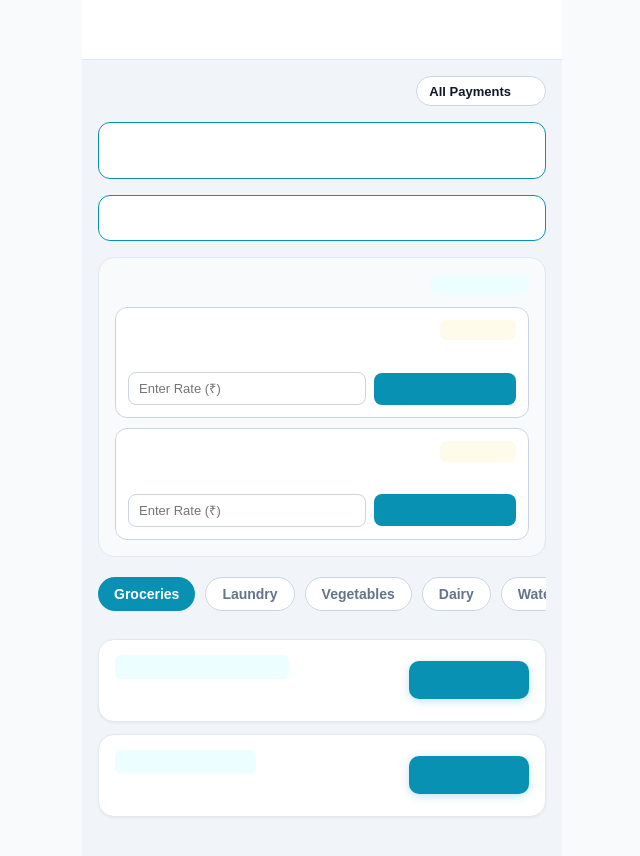
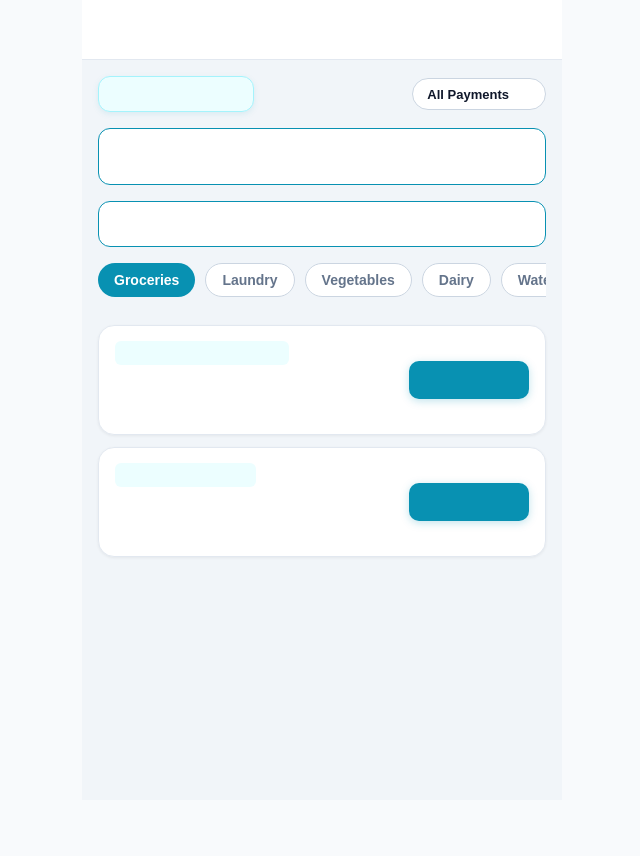
Before and after one commit to RachitYa/febebo-app, a React (Vite) app: page /vendor-transactions in a window 1280 px wide. Shown: the top 856 px of the page, without its empty margins (318-958 px from the left). After the commit the page ends 800 px from the top, so only its background shows below. Built offline with nearby package versions, Linux system fonts and the light colour scheme; sample sign-in values are in the browser's storage.

Commit message:
Refactor Vendor Account UI: compact Staff Requests modal button, display vendor cards with Add Items checklist modal and payment options

```diff
--- a/src/pages/VendorTransactions.jsx
+++ b/src/pages/VendorTransactions.jsx
@@ -342,6 +342,11 @@ export default function VendorTransactions() {
 
   const [showAnalytics, setShowAnalytics]       = useState(false);
   const [analyticsPeriod, setAnalyticsPeriod]   = useState('Monthly'); // 'Weekly', 'Monthly', 'Yearly'
+  const [showStaffReqModal, setShowStaffReqModal] = useState(false);
+  const [staffRequests, setStaffRequests]       = useState([
+    { id: 1, item: 'Basmati Rice 25kg', qty: '2 Bags', staff: 'Ramesh Yadav (Cook)', vendor: 'The Local Market', date: 'Today', status: 'Pending Rate', rate: '' },
+    { id: 2, item: 'Floor Cleaner & Phenyle', qty: '5 Litres', staff: 'Mohan Das (Cleaner)', vendor: 'Sunil Traders', date: 'Today', status: 'Pending Rate', rate: '' },
+  ]);
 
   const handleAddCategory = () => {
     const newCat = window.prompt('Enter new category name:');
@@ -814,8 +819,12 @@ export default function VendorTransactions() {
 
       <div style={{ padding: 16 }}>
         <div style={{ display: 'flex', justifyContent: 'space-between', alignItems: 'center', marginBottom: 16 }}>
-          <p style={{ fontSize: 13, fontWeight: 600, color: '#64748b', margin: 0 }}>Payment History</p>
-          <button onClick={() => setFilterOpen(true)} style={{ display: 'flex', alignItems: 'center', gap: 6, background: 'white', border: '1px solid #cbd5e1', borderRadius: 20, padding: '6px 12px', fontSize: 13, fontWeight: 600, color: '#0f172a', cursor: 'pointer' }}>
+          <button onClick={() => setShowStaffReqModal(true)}
+            style={{ background: '#ecfeff', border: '1px solid #a5f3fc', borderRadius: 12, padding: '8px 14px', color: '#0891b2', fontSize: 13, fontWeight: 800, cursor: 'pointer', display: 'flex', alignItems: 'center', gap: 6, fontFamily: 'inherit', boxShadow: '0 2px 6px rgba(8,145,178,0.1)' }}>
+            <span className="material-symbols-outlined" style={{ fontSize: 18 }}>assignment</span>
+            Staff Requests ({staffRequests.length})
+          </button>
+          <button onClick={() => setFilterOpen(true)} style={{ display: 'flex', alignItems: 'center', gap: 6, background: 'white', border: '1px solid #cbd5e1', borderRadius: 20, padding: '7px 14px', fontSize: 13, fontWeight: 600, color: '#0f172a', cursor: 'pointer' }}>
             {filterStatus} <span className="material-symbols-outlined" style={{ fontSize: 16, color: '#0891b2' }}>expand_more</span>
           </button>
         </div>
@@ -830,39 +839,6 @@ export default function VendorTransactions() {
           <span className="material-symbols-outlined" style={{ position: 'absolute', left: 12, top: '50%', transform: 'translateY(-50%)', color: '#0891b2', fontSize: 20, pointerEvents: 'none' }}>search</span>
           <input value={search} onChange={e => setSearch(e.target.value)} placeholder="Search Vendor"
             style={{ width: '100%', paddingLeft: 40, paddingRight: 16, paddingTop: 12, paddingBottom: 12, border: '1.5px solid #0891b2', borderRadius: 12, fontSize: 15, fontFamily: 'inherit', background: 'white', color: '#1e293b', outline: 'none', boxSizing: 'border-box' }} />
-        </div>
-
-        {/* Staff Purchasing Requisitions List (Submitted by Staff, Approved & Rates Filled by Admin) */}
-        <div style={{ background: '#f8fafc', border: '1px solid #e2e8f0', borderRadius: 16, padding: 16, marginBottom: 20 }}>
-          <div style={{ display: 'flex', justifyContent: 'space-between', alignItems: 'center', marginBottom: 12 }}>
-            <p style={{ margin: 0, fontSize: 13, fontWeight: 800, color: '#0891b2', textTransform: 'uppercase', letterSpacing: 0.5 }}>📋 Staff Purchase Requisitions (Daily List)</p>
-            <span style={{ fontSize: 11, background: '#ecfeff', color: '#0891b2', padding: '2px 8px', borderRadius: 10, fontWeight: 700 }}>Updated by Staff</span>
-          </div>
-
-          <div style={{ display: 'flex', flexDirection: 'column', gap: 10 }}>
-            {[
-              { id: 1, item: 'Basmati Rice 25kg', qty: '2 Bags', staff: 'Ramesh Yadav (Cook)', vendor: 'The Local Market', date: 'Today', status: 'Pending Rate' },
-              { id: 2, item: 'Floor Cleaner & Phenyle', qty: '5 Litres', staff: 'Mohan Das (Cleaner)', vendor: 'Sunil Traders', date: 'Today', status: 'Pending Rate' },
-            ].map(req => (
-              <div key={req.id} style={{ background: 'white', border: '1px solid #cbd5e1', borderRadius: 12, padding: 12 }}>
-                <div style={{ display: 'flex', justifyContent: 'space-between', alignItems: 'flex-start', marginBottom: 6 }}>
-                  <div>
-                    <h4 style={{ margin: 0, fontSize: 15, fontWeight: 800, color: '#0f172a' }}>{req.item}</h4>
-                    <p style={{ margin: '2px 0 0', fontSize: 12, color: '#64748b' }}>Qty: <b>{req.qty}</b> · Requested by: {req.staff}</p>
-                  </div>
-                  <span style={{ fontSize: 11, fontWeight: 800, background: '#fffbeb', color: '#d97706', padding: '2px 6px', borderRadius: 6 }}>{req.status}</span>
-                </div>
-
-                <div style={{ display: 'flex', gap: 8, marginTop: 10, alignItems: 'center' }}>
-                  <input type="number" placeholder="Enter Rate (₹)" style={{ flex: 1, padding: '8px 10px', border: '1px solid #cbd5e1', borderRadius: 8, fontSize: 13, outline: 'none' }} />
-                  <button onClick={() => alert(`Rate saved for ${req.item}! Converted to Vendor Transaction line item.`)}
-                    style={{ padding: '8px 14px', background: '#0891b2', color: 'white', border: 'none', borderRadius: 8, fontSize: 12, fontWeight: 800, cursor: 'pointer', fontFamily: 'inherit' }}>
-                    Approve & Save Rate
-                  </button>
-                </div>
-              </div>
-            ))}
-          </div>
         </div>
 
         {/* Category tabs */}
@@ -887,15 +863,17 @@ export default function VendorTransactions() {
             </div>
           ) : (
             filtered.map(v => (
-              <div key={v.id} style={{ background: 'white', borderRadius: 16, border: '1px solid #e2e8f0', overflow: 'hidden', boxShadow: '0 1px 3px rgba(0,0,0,0.06)' }}>
+              <div key={v.id} onClick={() => setSelectedVendor(v)}
+                style={{ background: 'white', borderRadius: 16, border: '1px solid #e2e8f0', overflow: 'hidden', boxShadow: '0 1px 3px rgba(0,0,0,0.06)', cursor: 'pointer', transition: 'all 0.15s' }}>
                 <div style={{ padding: '14px 16px', display: 'flex', justifyContent: 'space-between', alignItems: 'center' }}>
                   <div>
                     <span style={{ fontSize: 12, fontWeight: 800, color: '#0891b2', background: '#ecfeff', padding: '3px 8px', borderRadius: 6, display: 'inline-block', marginBottom: 4 }}>
                       {v.category} · {v.store}
                     </span>
-                    <p style={{ fontFamily: "'Bricolage Grotesque',sans-serif", fontWeight: 800, fontSize: 16, color: '#0f172a', margin: 0 }}>₹ {v.amount}</p>
+                    <h3 style={{ fontFamily: "'Bricolage Grotesque',sans-serif", fontWeight: 800, fontSize: 16, color: '#0f172a', margin: '2px 0 4px' }}>{v.name}</h3>
+                    <p style={{ fontFamily: "'Bricolage Grotesque',sans-serif", fontWeight: 700, fontSize: 14, color: '#475569', margin: 0 }}>₹ {v.amount}</p>
                   </div>
-                  <button onClick={() => setPurchaseModalVendor(v)}
+                  <button onClick={(e) => { e.stopPropagation(); setPurchaseModalVendor(v); }}
                     style={{ padding: '10px 16px', background: '#0891b2', border: 'none', borderRadius: 10, color: 'white', cursor: 'pointer', display: 'flex', alignItems: 'center', gap: 6, fontWeight: 800, fontSize: 14, fontFamily: 'inherit', boxShadow: '0 2px 8px rgba(8,145,178,0.25)' }}>
                     <span className="material-symbols-outlined" style={{ fontSize: 18 }}>add_shopping_cart</span>
                     Add Items
@@ -936,6 +914,54 @@ export default function VendorTransactions() {
           </div>
         </div>
       )}
+
+      {/* Staff Requisitions Modal */}
+      {showStaffReqModal && (
+        <div style={{ position: 'fixed', inset: 0, background: 'rgba(15,23,42,0.55)', zIndex: 70, display: 'flex', alignItems: 'center', justifyContent: 'center', padding: 16, backdropFilter: 'blur(3px)' }}
+          onClick={e => { if (e.target === e.currentTarget) setShowStaffReqModal(false); }}>
+          <div style={{ background: 'white', width: '100%', maxWidth: 440, borderRadius: 20, padding: 22, boxShadow: '0 20px 25px -5px rgba(0,0,0,0.1)' }}>
+            <div style={{ display: 'flex', justifyContent: 'space-between', alignItems: 'center', marginBottom: 16 }}>
+              <div>
+                <h3 style={{ fontSize: 17, fontWeight: 800, color: '#0f172a', margin: 0 }}>Staff Item Requisitions</h3>
+                <p style={{ fontSize: 12, color: '#64748b', margin: '2px 0 0' }}>Items demanded by hostel staff</p>
+              </div>
+              <button onClick={() => setShowStaffReqModal(false)} style={{ background: '#f1f5f9', border: 'none', borderRadius: 8, padding: 6, cursor: 'pointer', display: 'flex' }}>
+                <span className="material-symbols-outlined" style={{ fontSize: 20, color: '#64748b' }}>close</span>
+              </button>
+            </div>
+
+            <div style={{ display: 'flex', flexDirection: 'column', gap: 12, maxHeight: '60vh', overflowY: 'auto' }}>
+              {staffRequests.map((req, idx) => (
+                <div key={req.id} style={{ background: '#f8fafc', border: '1px solid #cbd5e1', borderRadius: 14, padding: 14 }}>
+                  <div style={{ display: 'flex', justifyContent: 'space-between', alignItems: 'flex-start', marginBottom: 6 }}>
+                    <div>
+                      <h4 style={{ margin: 0, fontSize: 15, fontWeight: 800, color: '#0f172a' }}>{req.item}</h4>
+                      <p style={{ margin: '2px 0 0', fontSize: 12, color: '#64748b' }}>Qty: <b>{req.qty}</b> · {req.staff}</p>
+                    </div>
+                    <span style={{ fontSize: 11, fontWeight: 800, background: '#fffbeb', color: '#d97706', padding: '2px 8px', borderRadius: 6 }}>{req.status}</span>
+                  </div>
+
+                  <div style={{ display: 'flex', gap: 8, marginTop: 10, alignItems: 'center' }}>
+                    <input type="number" placeholder="Enter Rate (₹)" value={req.rate || ''} onChange={e => {
+                      const val = e.target.value;
+                      setStaffRequests(prev => prev.map((item, i) => i === idx ? { ...item, rate: val } : item));
+                    }} style={{ flex: 1, padding: '8px 10px', border: '1px solid #cbd5e1', borderRadius: 8, fontSize: 13, outline: 'none' }} />
+                    <button onClick={() => {
+                      alert(`Rate ₹${req.rate || 0} saved for ${req.item}! Approved & sent to vendor.`);
+                      setStaffRequests(prev => prev.filter((_, i) => i !== idx));
+                    }} style={{ padding: '8px 14px', background: '#0891b2', color: 'white', border: 'none', borderRadius: 8, fontSize: 12, fontWeight: 800, cursor: 'pointer', fontFamily: 'inherit' }}>
+                      Approve & Save Rate
+                    </button>
+                  </div>
+                </div>
+              ))}
+              {staffRequests.length === 0 && (
+                <p style={{ textAlign: 'center', color: '#94a3b8', fontSize: 14, padding: 20 }}>No pending staff requisitions!</p>
+              )}
+            </div>
+          </div>
+        </div>
+      )}
     </div>
   );
 }
```
